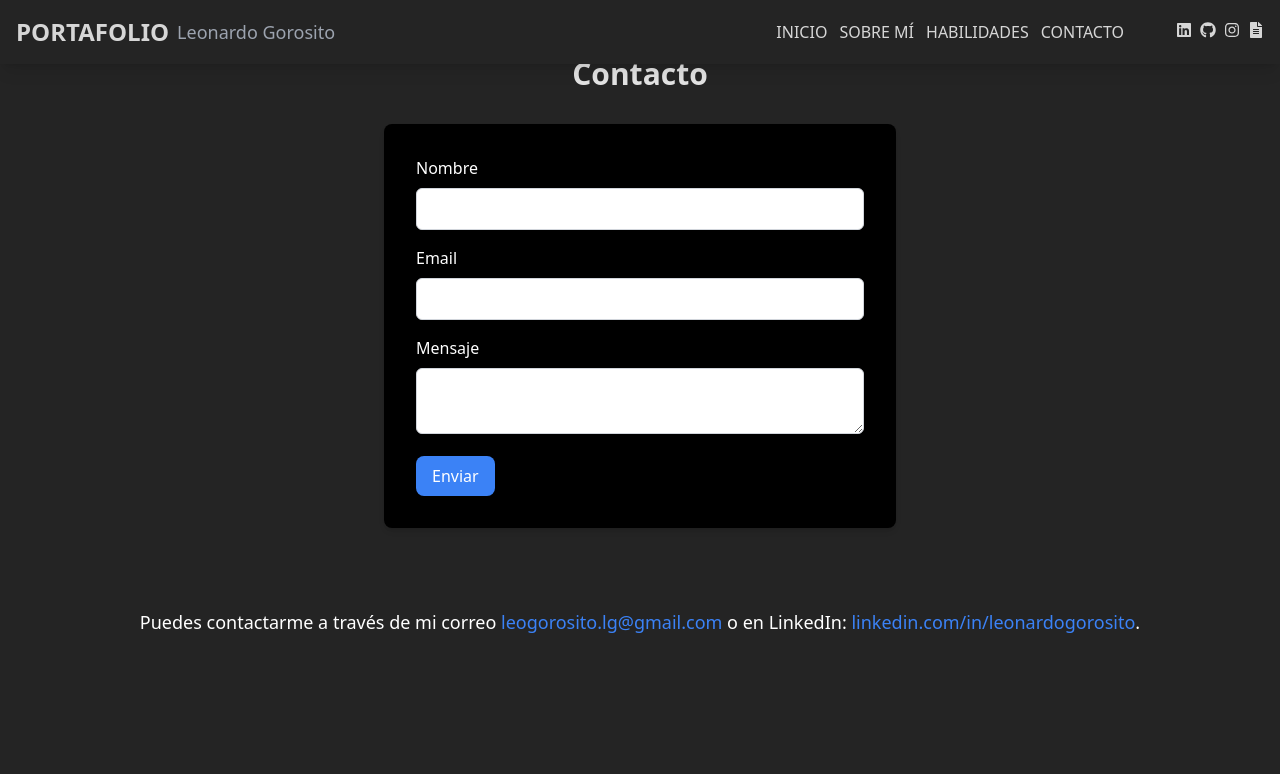
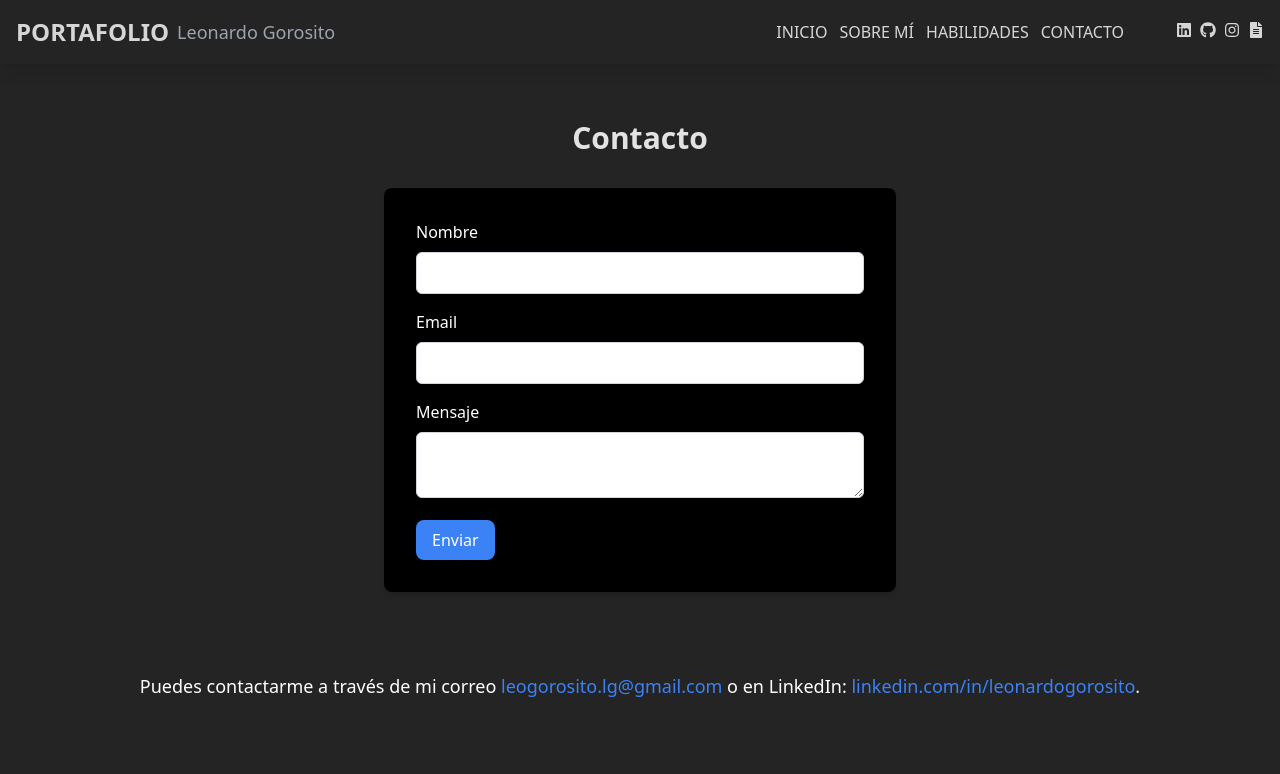
Before and after one commit to LeonardoGorosito/Portafolio, a React (Vite) app: page /Contacto in a window 1280 px wide. Shown: the top 774 px of the page. Built offline with nearby package versions, Linux system fonts and the light colour scheme; what tailwindcss-animated would draw is missing.

Commit message:
redirect

```diff
--- a/src/Components/Pages/Contacto.jsx
+++ b/src/Components/Pages/Contacto.jsx
@@ -33,7 +33,7 @@ const Contacto = () => {
     };
 
     return (
-      <section id="contacto" className="py-4 animate-fade-down animate-once animate-delay-100">
+      <section id="contacto" className="py-20 animate-fade-down animate-once animate-delay-100">
         <div className="container mx-auto px-4">
           <h2 className="text-3xl font-bold text-center mt-10 mb-8">Contacto</h2>
           <form onSubmit={handleSubmit} className="max-w-lg mx-auto bg-black p-8 rounded-lg shadow-md ">
```
Also changed, not shown: 1 other file (tests, documents, lock files or other folders).
